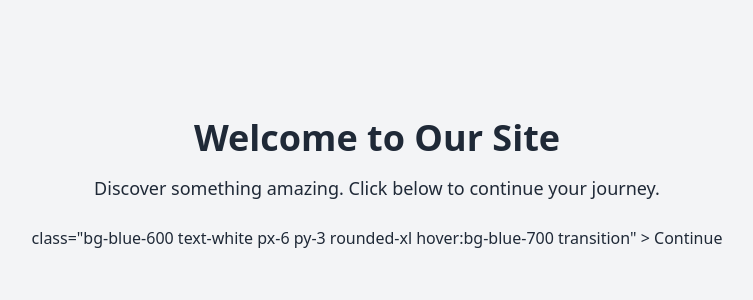
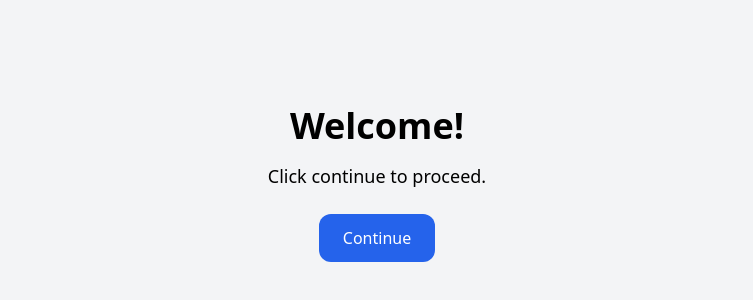
Before and after one commit to k1072038/54, a plain HTML site: page index.html in a window 1280 px wide. Shown: the part 216-516 px from the top of the page, without its empty margins (263-1016 px from the left). Drawn offline with nearby package versions, Linux system fonts and the light colour scheme.

Commit message:
Update index.html

```diff
--- a/index.html
+++ b/index.html
@@ -6,18 +6,18 @@
   <title>Landing Page</title>
   <script src="https://cdn.tailwindcss.com"></script>
 </head>
-<body class="bg-gray-100 text-gray-800">
-  <div class="min-h-screen flex flex-col items-center justify-center px-4 text-center">
-    <h1 class="text-4xl font-bold mb-4">Welcome to Our Site</h1>
-    <p class="text-lg mb-6 max-w-xl">Discover something amazing. Click below to continue your journey.</p>
+<body class="bg-gray-100 text-center flex flex-col items-center justify-center min-h-screen px-4">
 
-    <!-- Continue Button -->
-    <a
-      href="https://your-link.com"  <!-- Replace this with your actual link -->
-      class="bg-blue-600 text-white px-6 py-3 rounded-xl hover:bg-blue-700 transition"
-    >
-      Continue
-    </a>
-  </div>
+  <h1 class="text-4xl font-bold mb-4">Welcome!</h1>
+  <p class="text-lg mb-6">Click continue to proceed.</p>
+
+  <!-- Continue Button -->
+  <button
+    onclick="window.location.href='https://your-link.com';"
+    class="bg-blue-600 text-white px-6 py-3 rounded-xl hover:bg-blue-700 transition"
+  >
+    Continue
+  </button>
+
 </body>
 </html>
```
